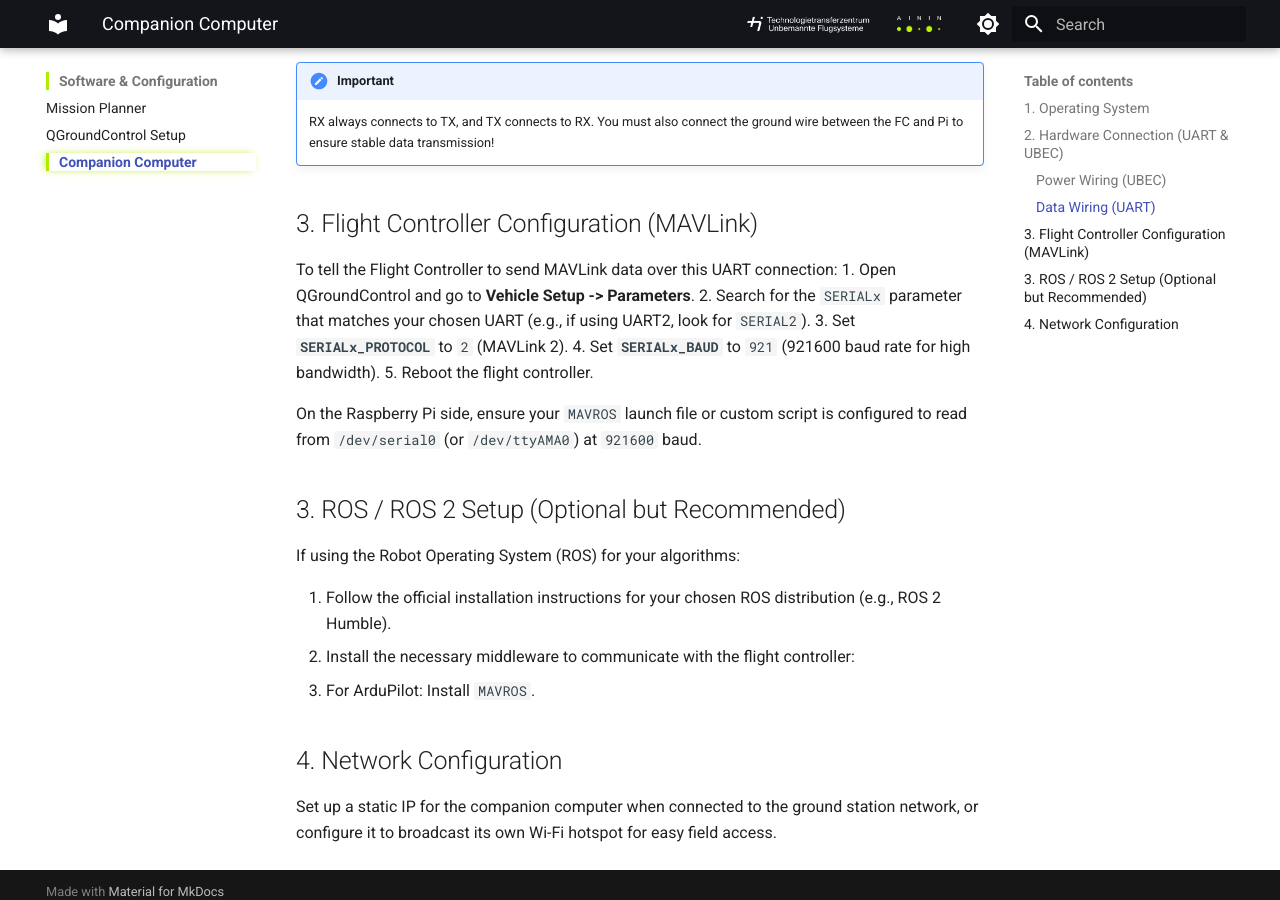
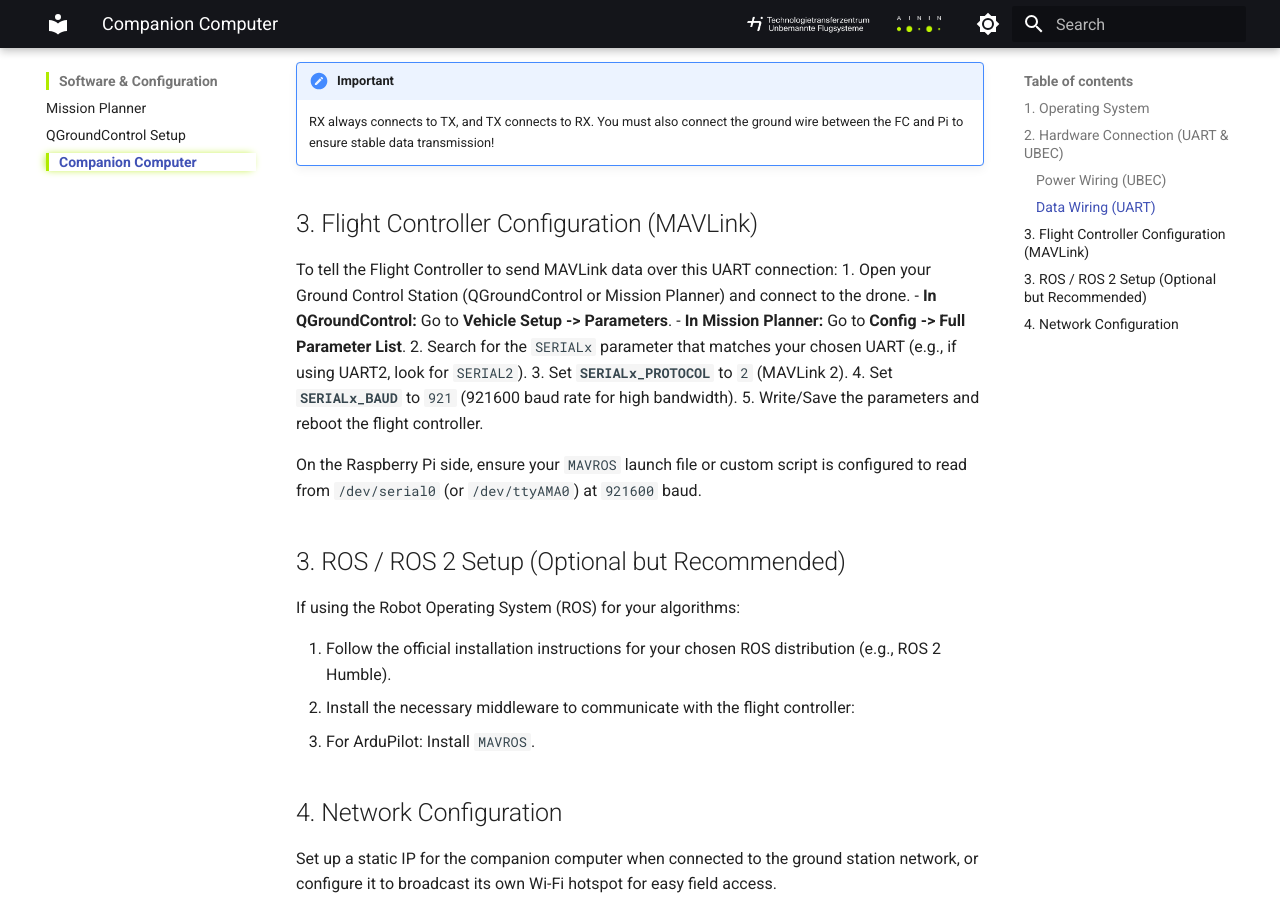
Before and after one commit to TTZ-Unbemannte-Flugsysteme/SwarmSummerSchool_2026, an MkDocs documentation site: the page built from docs/software/companion_computer.md, in a window 1280 px wide and 900 px high, scrolled down 957 px. Built offline with MkDocs 1.6.1 and Material for MkDocs 9.7.7, drawn with Linux system fonts in a browser that asks for light colours.

Commit message:
docs: add Mission Planner parameter configuration steps

```diff
--- a/docs/software/companion_computer.md
+++ b/docs/software/companion_computer.md
@@ -28,11 +28,13 @@ Connect the Raspberry Pi's GPIO UART pins to a spare UART on the Matek Flight Co
 ## 3. Flight Controller Configuration (MAVLink)
 
 To tell the Flight Controller to send MAVLink data over this UART connection:
-1. Open QGroundControl and go to **Vehicle Setup -> Parameters**.
+1. Open your Ground Control Station (QGroundControl or Mission Planner) and connect to the drone.
+   - **In QGroundControl:** Go to **Vehicle Setup -> Parameters**.
+   - **In Mission Planner:** Go to **Config -> Full Parameter List**.
 2. Search for the `SERIALx` parameter that matches your chosen UART (e.g., if using UART2, look for `SERIAL2`).
 3. Set **`SERIALx_PROTOCOL`** to `2` (MAVLink 2).
 4. Set **`SERIALx_BAUD`** to `921` (921600 baud rate for high bandwidth).
-5. Reboot the flight controller.
+5. Write/Save the parameters and reboot the flight controller.
 
 On the Raspberry Pi side, ensure your `MAVROS` launch file or custom script is configured to read from `/dev/serial0` (or `/dev/ttyAMA0`) at `921600` baud.
 
```
